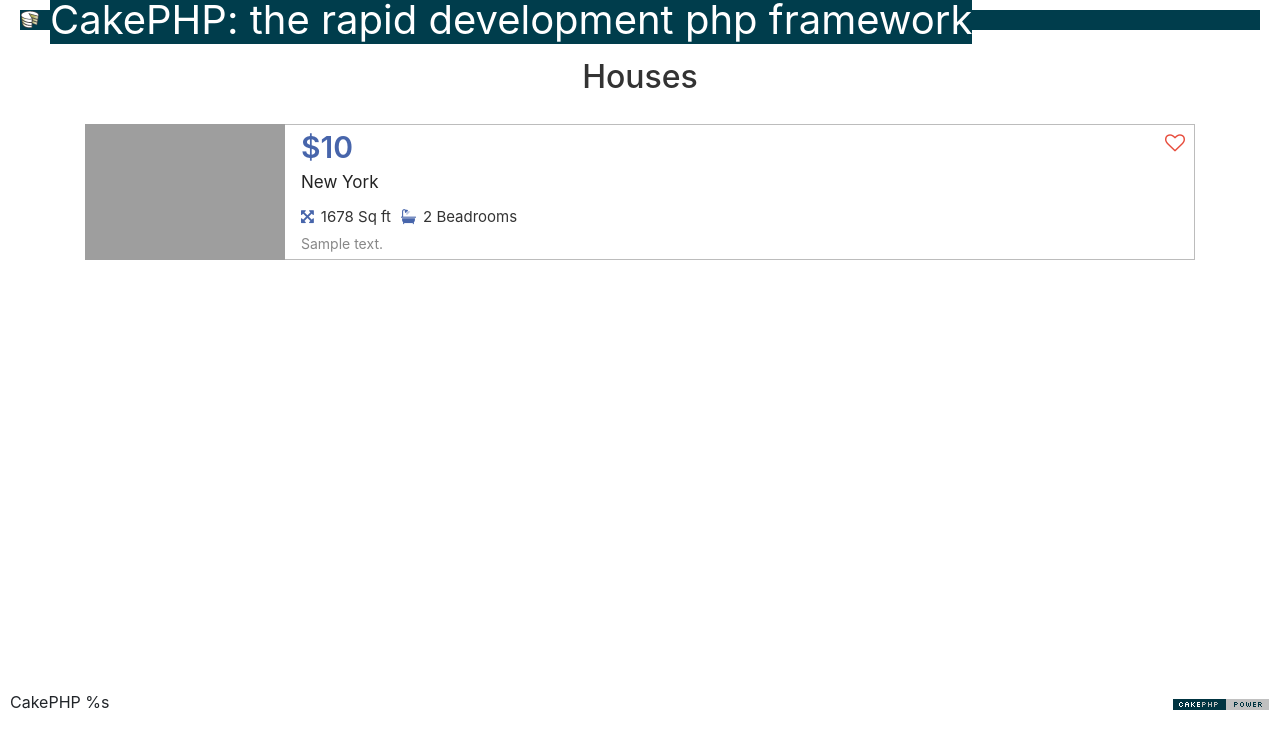
After one commit to yulangchao/gzw_app, a CakePHP app: the page made by app/View/Fangs/index.ctp in a window 1280 px wide. The commit adds this page. Shown: the top 749 px of the page. Run offline with PHP 8.4 and a stand-in for CakePHP, Linux system fonts and the light colour scheme; the template is opened without the code that fills it: most values are stand-ins (such as "Sample title", 1, 10 or a date in 2020); data that the repository does not hold is empty; some libraries are stand-ins or nearby versions; grey boxes are pictures that could not be loaded.

Commit message:
list done

```diff
--- /dev/null
+++ b/app/View/Fangs/index.ctp
@@ -0,0 +1,51 @@
+<style>
+@import url("https://maxcdn.bootstrapcdn.com/font-awesome/4.7.0/css/font-awesome.min.css");
+@import url('https://fonts.googleapis.com/css?family=Libre+Baskerville:400,700');
+
+
+
+.head{float:left;width:100%;}
+.search-box{width:95%; margin:0 auto 40px;}
+.listing-block{background:#fff; height:500px; padding-top:20px; overflow-y:scroll;}
+.media {background:#fff; position:relative; margin-bottom:15px;}
+.media img{width:200px;margin:0; height:136px;}
+.media-body{border:1px solid #bcbcbc; border-left:0; height:136px;}
+.media .price{float:left; width:100%; font-size:30px;font-weight:600; color:#4765AB;}
+.media .price small{display:block; font-size:17px; color:#232323;}
+.media .stats{float:left; width:100%; margin-top:10px;}
+.media .stats span{float:left; margin-right:10px; font-size:15px;}
+.media .stats span i{margin-right:7px; color:#4765AB;}
+.media .address{float:left; width:100%;font-size:14px; margin-top:5px; color:#888;}
+.media .fav-box{position:absolute; right:10px; font-size:20px; top:4px; color:#E74C3C;}
+
+</style>
+<section class="head">
+    <div class="container">
+        <h2 class="text-center">Houses</h2>
+    </div>
+</section>
+<div class="clearfix"></div>
+<section class="search-box">
+    <div class="container">
+	<div class="row">
+		<div class="col-md-12 listing-block">
+        <?php foreach ($fangs as $fang): ?>
+        <div class="media">
+            <div class="fav-box"><i class="fa fa-heart-o" aria-hidden="true"></i>
+             </div>
+              <img class="d-flex align-self-start" src=<?php echo $fang['BrwImage']['main']['path']; ?> alt="Generic placeholder image">
+              <div class="media-body pl-3">
+                <div class="price">$<?php echo $fang['Fang']['price']; ?><small>New York</small></div>
+                <div class="stats">
+                    <span><i class="fa fa-arrows-alt"></i>1678 Sq ft</span>
+                    <span><i class="fa fa-bath"></i>2 Beadrooms</span>
+                </div>
+                <div class="address"><?php echo $fang['Fang']['address']; ?></div>
+              </div>
+            </div>
+                <?php endforeach; ?>
+    <?php unset($fang); ?>
+		</div>
+	</div>
+</div>
+</section>
--- a/app/View/Layouts/default.ctp
+++ b/app/View/Layouts/default.ctp
@@ -34,6 +34,11 @@ $cakeVersion = __d('cake_dev', 'CakePHP %s', Configure::version())
 		echo $this->fetch('css');
 		echo $this->fetch('script');
 	?>
+	  <meta name="viewport" content="width=device-width, initial-scale=1">
+  <link rel="stylesheet" href="https://maxcdn.bootstrapcdn.com/bootstrap/4.0.0-beta.2/css/bootstrap.min.css">
+  <script src="https://ajax.googleapis.com/ajax/libs/jquery/3.2.1/jquery.min.js"></script>
+  <script src="https://cdnjs.cloudflare.com/ajax/libs/popper.js/1.12.6/umd/popper.min.js"></script>
+  <script src="https://maxcdn.bootstrapcdn.com/bootstrap/4.0.0-beta.2/js/bootstrap.min.js"></script>
 </head>
 <body>
 	<div id="container">
```
Also changed, not shown: app/Controller/FangsController.php (added, +12 -0 lines), app/Model/Fang.php (+2 -8 lines), app/webroot/uploads/Fang/5/.jpeg (added), app/webroot/uploads/thumbs/Fang/250x100/5/.jpeg (added).
